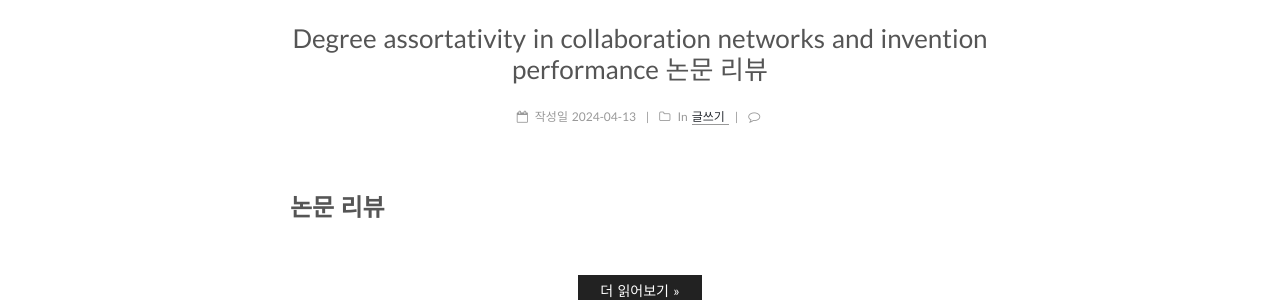
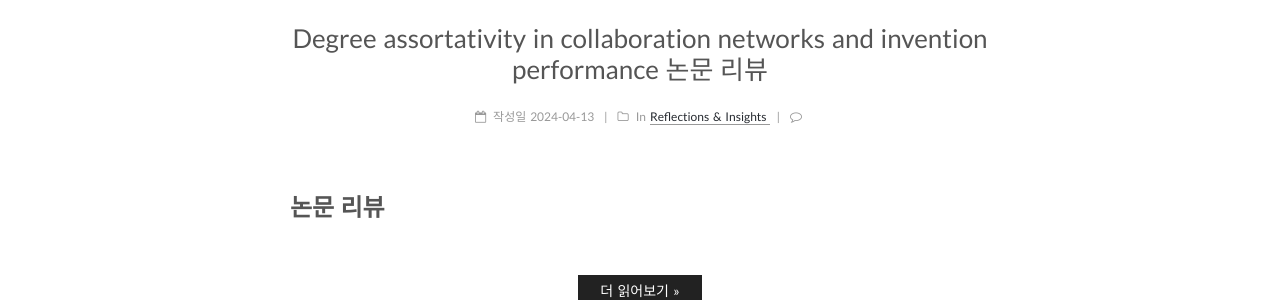
Before and after one commit to NHRWV/nhrwv.github.io, a Jekyll site: the page built from index.html, in a window 1280 px wide. Shown: the part 353-653 px from the top of the page. Built offline with Jekyll 4.4.1, drawn with Linux system fonts in a browser that asks for light colours; the list of posts is cut into pages by our own code; comment, search, counter and statistics services are not loaded.

Commit message:
Update 2024-04-13-paper_review.md
카테고리 수정

```diff
--- a/_posts/2024-04-13-paper_review.md
+++ b/_posts/2024-04-13-paper_review.md
@@ -3,9 +3,10 @@ title: "Degree assortativity in collaboration networks
 and invention performance 논문 리뷰"
 date: 2024-04-13 15:30:00 +0900
 categories:
-- 글쓰기
+- Reflections & Insights
 tags:
 - 글쓰기
+- Reflections & Insights
 - 논문
 - 논문리뷰
 - NetworkAnalysis
```
